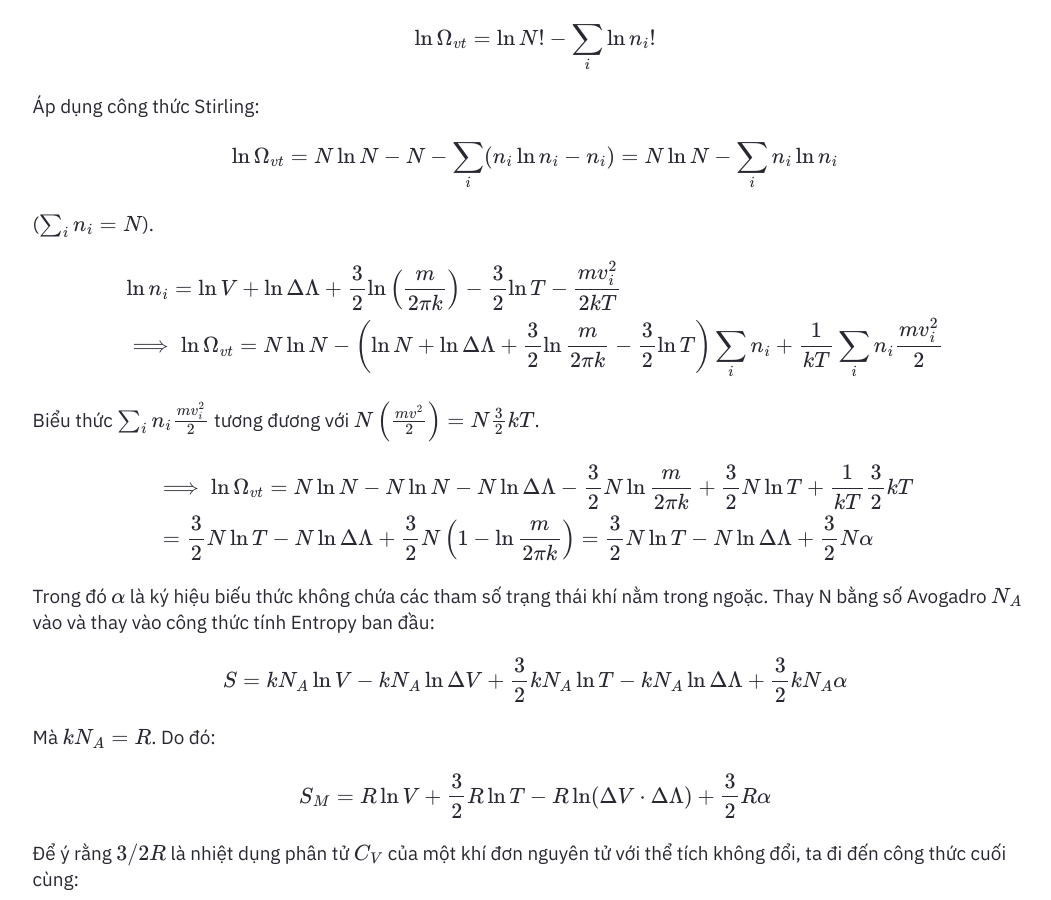
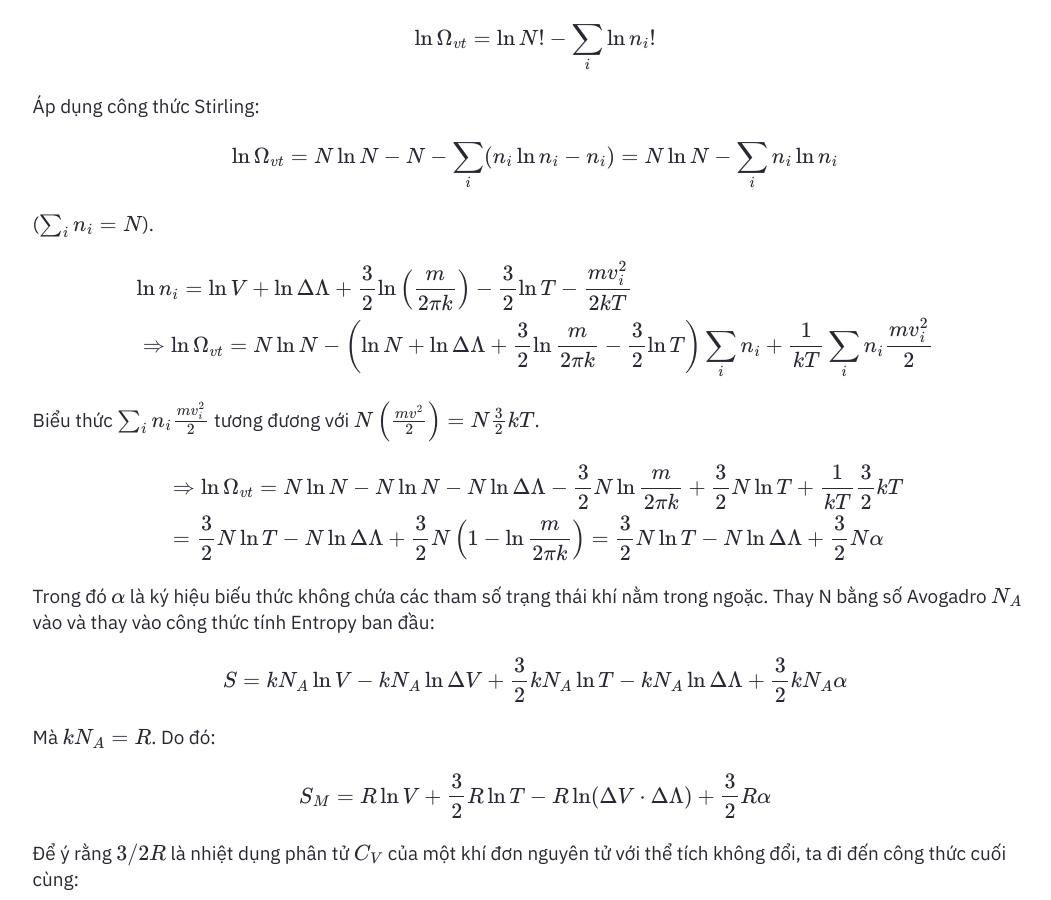
Before and after one commit to SilverTD/SilverTD.github.io, a Jekyll site: the page built from _posts/2026-7-29-Entropy-2.md, in a window 1280 px wide and 900 px high, scrolled down 1725 px. Shown: the whole window, without its empty margins (105-1156 px from the left). Built offline with Jekyll 4.4.1, drawn with Linux system fonts in a browser that asks for light colours; formulas are drawn with MathJax 3.

Commit message:
Update 2026-7-29-Entropy-2.md

```diff
--- a/_posts/2026-7-29-Entropy-2.md
+++ b/_posts/2026-7-29-Entropy-2.md
@@ -83,7 +83,7 @@ $$
 $$
 \begin{aligned}
 &\ln n_i = \ln V + \ln \Delta \Lambda + \frac{3}{2}\ln \left(\frac{m}{2\pi k}\right) - \frac{3}{2}\ln T - \frac{mv_i^2}{2kT} \\
-& \implies \ln \Omega_{vt} = N\ln N - \left(\ln N + \ln \Delta \Lambda + \frac{3}{2}\ln \frac{m}{2\pi k} - \frac{3}{2}\ln T\right)\sum_i n_i + \frac{1}{kT}\sum_i n_i \frac{mv_i^2}{2}
+& \Rightarrow \ln \Omega_{vt} = N\ln N - \left(\ln N + \ln \Delta \Lambda + \frac{3}{2}\ln \frac{m}{2\pi k} - \frac{3}{2}\ln T\right)\sum_i n_i + \frac{1}{kT}\sum_i n_i \frac{mv_i^2}{2}
 \end{aligned}
 $$
 
@@ -91,7 +91,7 @@ Biểu thức $\sum_i n_i \frac{mv_i^2}{2}$ tương đương với $N\left(\frac
 
 $$
 \begin{aligned}
-& \implies \ln \Omega_{vt} = N\ln N - N\ln N - N\ln \Delta \Lambda - \frac{3}{2}N\ln \frac{m}{2\pi k} + \frac{3}{2}N\ln T + \frac{1}{kT}\frac{3}{2}kT \\
+& \Rightarrow \ln \Omega_{vt} = N\ln N - N\ln N - N\ln \Delta \Lambda - \frac{3}{2}N\ln \frac{m}{2\pi k} + \frac{3}{2}N\ln T + \frac{1}{kT}\frac{3}{2}kT \\
 & = \frac{3}{2}N\ln T - N\ln \Delta \Lambda + \frac{3}{2}N\left(1 - \ln\frac{m}{2\pi k}\right) = \frac{3}{2}N\ln T - N\ln \Delta \Lambda + \frac{3}{2}N\alpha
 \end{aligned}
 $$
```
